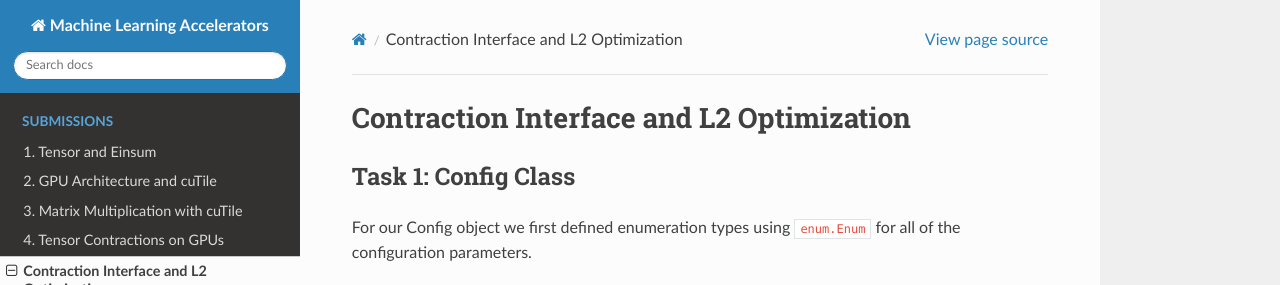
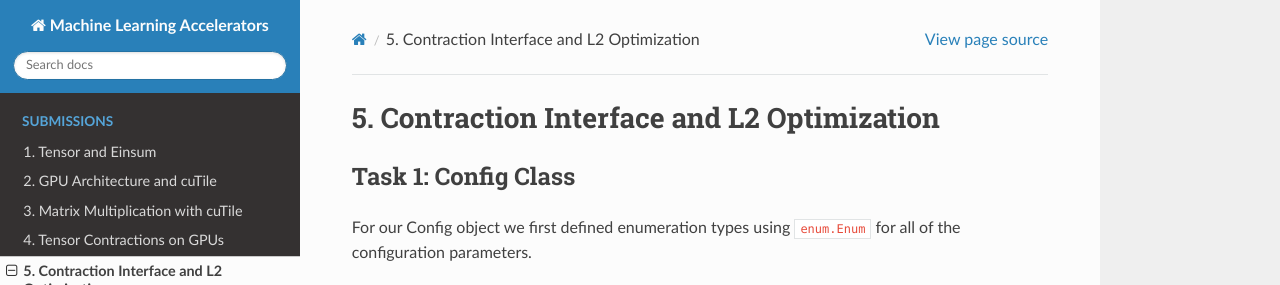
Before and after one commit to Shad00Z/machine-learning-accelerators, a Sphinx documentation site: the page built from docs/source/submissions/05_contraction_interface.rst, in a window 1280 px wide and 900 px high, cut to the strip 0-285 px from the top of the window. Built offline with Sphinx 7.4.7 and the Read the Docs theme 3.1.0, drawn with Linux system fonts in a browser that asks for light colours; some of the changed text lies outside the part shown.

Commit message:
docs: adjusted naming assignment 5

```diff
--- a/docs/source/submissions/05_contraction_interface.rst
+++ b/docs/source/submissions/05_contraction_interface.rst
@@ -1,5 +1,5 @@
-Contraction Interface and L2 Optimization
-=========================================
+5. Contraction Interface and L2 Optimization
+============================================
 
 .. _config:
 
```
